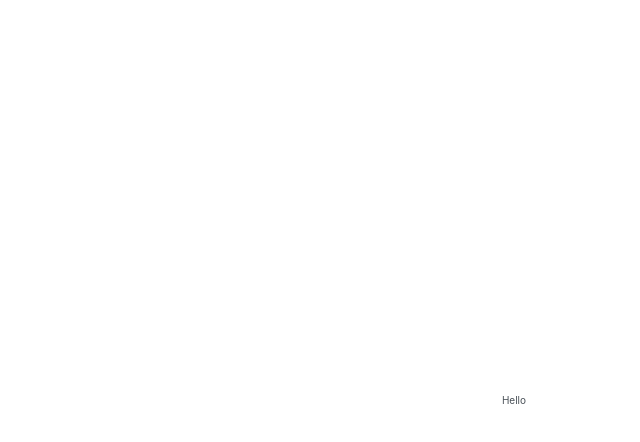
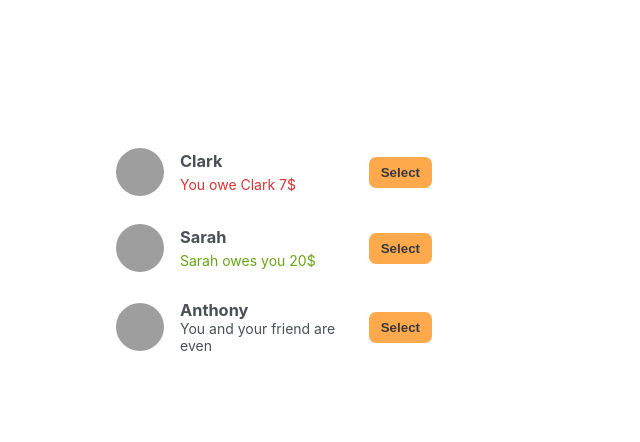
Before and after one commit to AssSam7/jonas-eatnsplit-new, a React (Create React App) app: page / in a window 1280 px wide. Shown: the top 442 px of the page, without its empty margins (126-766 px from the left). Built offline with nearby package versions, Linux system fonts and the light colour scheme; grey boxes are pictures that could not be loaded.

Commit message:
Adding the Friend component

```diff
--- a/src/App.js
+++ b/src/App.js
@@ -20,5 +20,46 @@
 ];
 
 export default function App() {
-  return <div>Hello</div>;
+  return (
+    <div className="app">
+      <div className="sidebar">
+        <FriendsList />
+      </div>
+    </div>
+  );
 }
+
+function FriendsList() {
+  const friends = initialFriends;
+
+  return (
+    <ul>
+      {friends.map((friend) => (
+        <Friend friend={friend} key={friend.id} />
+      ))}
+    </ul>
+  );
+}
+
+function Friend({ friend }) {
+  return (
+    <li>
+      <img src={friend.image} alt={friend.name} />
+      <h3>{friend.name}</h3>
+
+      {friend.balance < 0 && (
+        <p className="red">
+          You owe {friend.name} {Math.abs(friend.balance)}$
+        </p>
+      )}
+      {friend.balance > 0 && (
+        <p className="green">
+          {friend.name} owes you {Math.abs(friend.balance)}$
+        </p>
+      )}
+      {friend.balance === 0 && <p>You and your friend are even</p>}
+
+      <button className="button">Select</button>
+    </li>
+  );
+}
```
